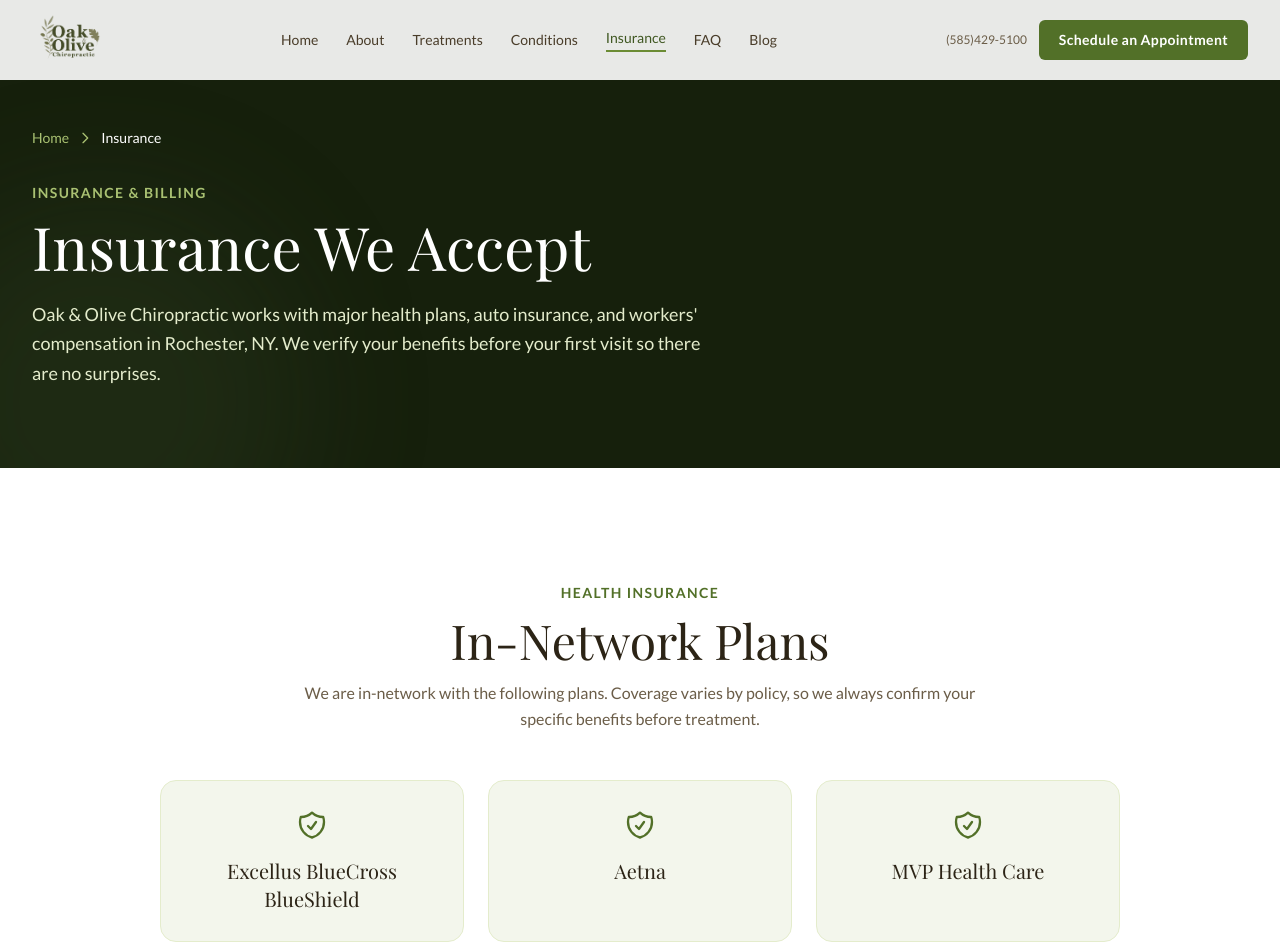
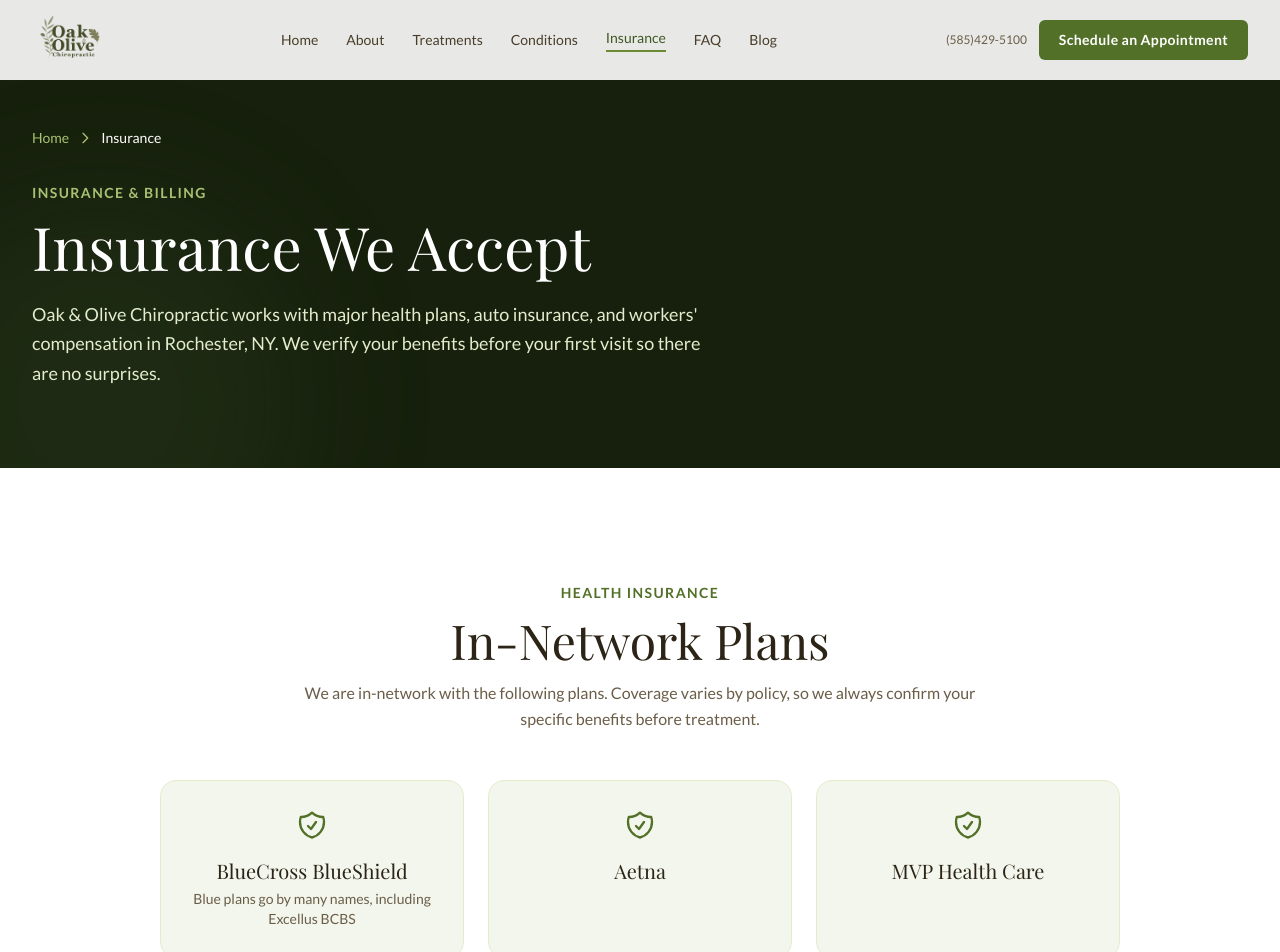
Before and after one commit to alonandon/OakandOlive, a Next.js app: page /insurance in a window 1280 px wide. Shown: the top 952 px of the page. Built offline with nearby package versions, Linux system fonts and the light colour scheme.

Commit message:
Show Excellus as one of the BlueCross BlueShield plans
Co-Authored-By: Claude Opus 5.5 <noreply@anthropic.com>
Claude-Session: https://claude.ai/code/session_018FhuiHEvUahZiY43yAXwSr

```diff
--- a/src/app/insurance/page.tsx
+++ b/src/app/insurance/page.tsx
@@ -6,11 +6,15 @@ import { breadcrumbSchema, faqSchema } from '@/lib/schema'
 export const metadata: Metadata = buildMetadata({
   title: 'Insurance We Accept',
   description:
-    "Oak & Olive Chiropractic in Rochester, NY is in-network with Excellus BlueCross BlueShield, Aetna, MVP, and Medicare, and accepts no-fault auto and workers' compensation cases. Call to verify your benefits.",
+    "Oak & Olive Chiropractic in Rochester, NY is in-network with BlueCross BlueShield plans including Excellus BCBS, Aetna, MVP, and Medicare, and accepts no-fault auto and workers' compensation cases. Call to verify your benefits.",
   path: '/insurance',
 })
 
-const healthPlans = ['Excellus BlueCross BlueShield', 'Aetna', 'MVP Health Care']
+const healthPlans = [
+  { name: 'BlueCross BlueShield', note: 'Blue plans go by many names, including Excellus BCBS' },
+  { name: 'Aetna' },
+  { name: 'MVP Health Care' },
+]
 
 const injuryCoverage = [
   {
@@ -112,11 +116,12 @@ export default function InsurancePage() {
           </div>
           <ul className="grid grid-cols-1 sm:grid-cols-3 gap-6">
             {healthPlans.map((plan) => (
-              <li key={plan} className="bg-olive-50 border border-olive-100 rounded-2xl p-7 text-center">
+              <li key={plan.name} className="bg-olive-50 border border-olive-100 rounded-2xl p-7 text-center">
                 <svg className="w-8 h-8 mx-auto mb-4 text-olive-600" fill="none" viewBox="0 0 24 24" stroke="currentColor" strokeWidth={1.75} aria-hidden="true">
                   <path strokeLinecap="round" strokeLinejoin="round" d="M9 12.75L11.25 15 15 9.75m-3-7.036A11.959 11.959 0 013.598 6 11.99 11.99 0 003 9.749c0 5.592 3.824 10.29 9 11.623 5.176-1.332 9-6.03 9-11.622 0-1.31-.21-2.571-.598-3.751h-.152c-3.196 0-6.1-1.248-8.25-3.285z" />
                 </svg>
-                <h3 className="font-serif text-xl text-bark">{plan}</h3>
+                <h3 className="font-serif text-xl text-bark">{plan.name}</h3>
+                {plan.note && <p className="font-sans text-sm text-bark-muted mt-1">{plan.note}</p>}
               </li>
             ))}
           </ul>
```
